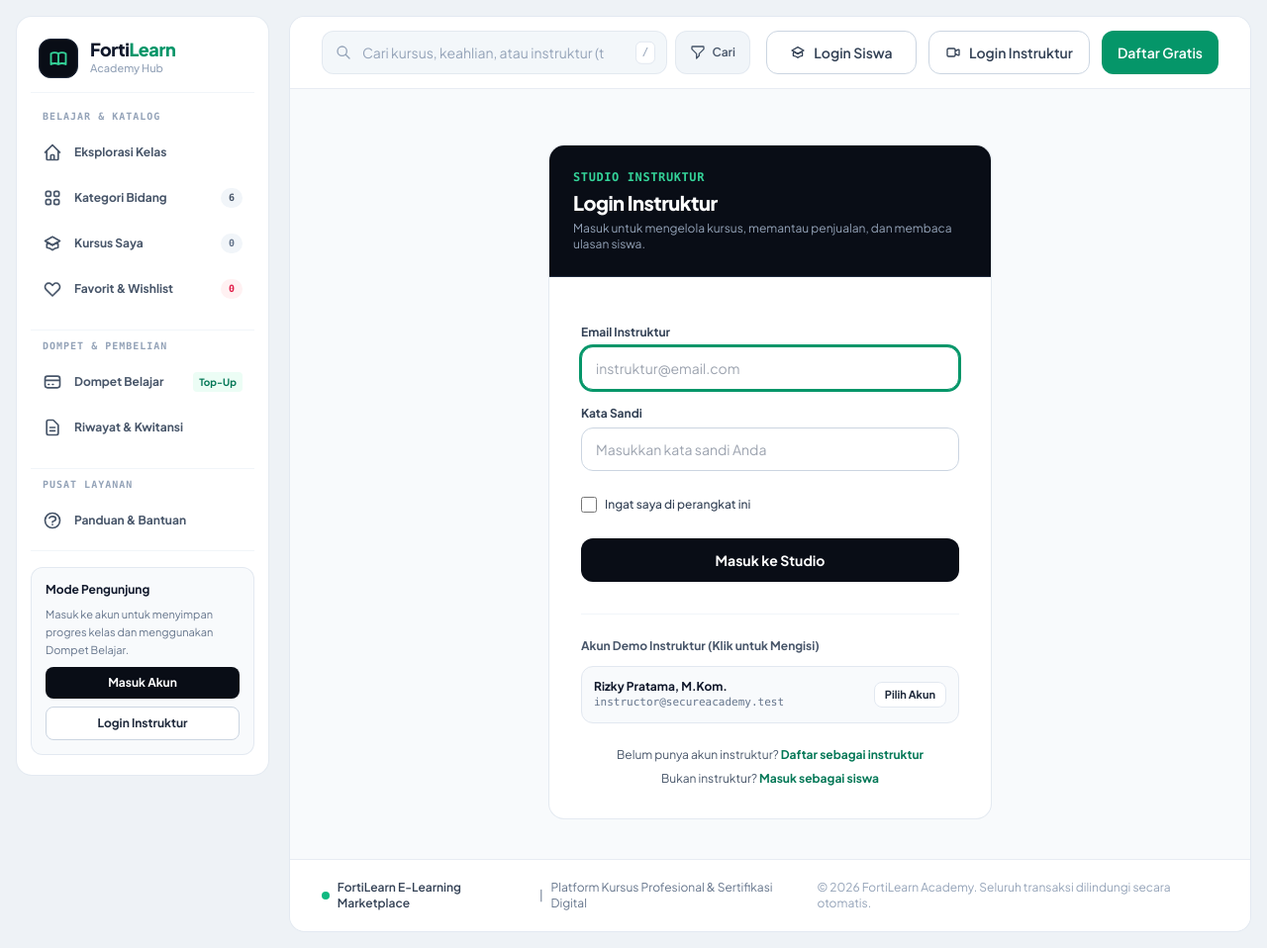
After one commit to Hyphen-14/FortiLearn, a Laravel app: page /instructor/login in a window 1280 px wide. The commit adds this page. Shown: the whole page at 99% size. Run offline with Laravel 12, Linux system fonts and the light colour scheme; some libraries are stand-ins or nearby versions.

Commit message:
feat(auth): separate instructor login portal and instructor registration
- Add /instructor/login (instructor-only) and /register/instructor pages
- Student /login now redirects instructor accounts to the instructor portal
- Role assigned server-side; role/balance/is_active from client are ignored
- Generic error for non-instructor credentials (no role enumeration)
- Balanced Login Siswa / Login Instruktur buttons with icons in the header
- Add RegistrationRoleTest and InstructorLoginPortalTest

Co-Authored-By: Claude Sonnet 5.5 <noreply@anthropic.com>

```diff
--- a/app/Http/Controllers/Auth/AuthController.php
+++ b/app/Http/Controllers/Auth/AuthController.php
@@ -14,7 +14,7 @@ use Illuminate\View\View;
 class AuthController extends Controller
 {
     /**
-     * Show login form.
+     * Show login form (students / general users).
      */
     public function showLogin(): View
     {
@@ -22,68 +22,142 @@ class AuthController extends Controller
     }
 
     /**
-     * Authenticate user with rate limiting and session fixation prevention.
+     * Show the dedicated instructor login form.
+     */
+    public function showInstructorLogin(): View
+    {
+        return view('auth.instructor-login');
+    }
+
+    /**
+     * Student / general login. Instructor accounts must use the instructor portal.
      */
     public function login(Request $request): RedirectResponse
+    {
+        return $this->authenticate($request, 'student');
+    }
+
+    /**
+     * Instructor-only login. Non-instructor credentials get the same generic error as a wrong password
+     * (no role enumeration).
+     */
+    public function loginInstructor(Request $request): RedirectResponse
+    {
+        return $this->authenticate($request, 'instructor');
+    }
+
+    /**
+     * Shared authentication flow with session fixation prevention.
+     * $portal is chosen by the route (server side), never by the client.
+     */
+    private function authenticate(Request $request, string $portal): RedirectResponse
     {
         $credentials = $request->validate([
             'email' => ['required', 'string', 'email'],
             'password' => ['required', 'string'],
         ]);
 
-        $remember = $request->boolean('remember');
+        $failed = back()->withErrors([
+            'email' => 'Kombinasi email atau password tidak sesuai.',
+        ])->onlyInput('email');
 
-        if (Auth::attempt($credentials, $remember)) {
-            // Anti-Session Fixation: Always regenerate session ID upon privilege change/login
-            $request->session()->regenerate();
+        if (! Auth::attempt($credentials, $request->boolean('remember'))) {
+            return $failed;
+        }
 
-            if (! Auth::user()->is_active) {
+        $user = Auth::user();
+
+        $reject = function (string $message) use ($request) {
             Auth::logout();
             $request->session()->invalidate();
             $request->session()->regenerateToken();
-                return back()->withErrors(['email' => 'Akun dinonaktifkan oleh administrator.']);
+
+            return back()->withErrors(['email' => $message])->onlyInput('email');
+        };
+
+        if ($portal === 'instructor' && ! $user->isInstructor()) {
+            return $reject('Kombinasi email atau password tidak sesuai.');
         }
 
-            // Role-aware landing: instructors start in their own workspace.
-            $home = Auth::user()->isInstructor() ? route('instructor.dashboard') : route('catalog.index');
+        if ($portal === 'student' && $user->isInstructor()) {
+            return $reject('Akun instruktur masuk melalui halaman Login Instruktur.');
+        }
+
+        if (! $user->is_active) {
+            return $reject('Akun dinonaktifkan oleh administrator.');
+        }
+
+        // Anti-Session Fixation: always regenerate session ID upon login
+        $request->session()->regenerate();
+
+        $home = $user->isInstructor() ? route('instructor.dashboard') : route('catalog.index');
 
         return redirect()->intended($home)
-                ->with('success', 'Selamat datang kembali, ' . Auth::user()->name . '!');
-        }
-
-        return back()->withErrors([
-            'email' => 'Kombinasi email atau password tidak sesuai.',
-        ])->onlyInput('email');
+            ->with('success', 'Selamat datang kembali, ' . $user->name . '!');
     }
 
     /**
-     * Show registration form.
+     * Show student registration form.
      */
     public function showRegister(): View
     {
-        return view('auth.register');
+        return view('auth.register', ['accountType' => 'student']);
     }
 
     /**
-     * Register new student account with strict mass assignment protection.
+     * Show instructor registration form.
+     */
+    public function showRegisterInstructor(): View
+    {
+        return view('auth.register', ['accountType' => 'instructor']);
+    }
+
+    /**
+     * Register a new student account.
      */
     public function register(Request $request): RedirectResponse
     {
+        return $this->createAccount($request, 'student');
+    }
+
+    /**
+     * Register a new instructor account (separate endpoint; role is decided here, never by the client).
+     */
+    public function registerInstructor(Request $request): RedirectResponse
+    {
+        return $this->createAccount($request, 'instructor');
+    }
+
+    /**
+     * Shared registration flow. $role is a server-side constant chosen by the route:
+     * 'role' / 'balance' / 'is_active' in the request body are ignored (anti mass-assignment & privilege escalation).
+     * Only 'student' and 'instructor' can ever be self-registered; admin accounts are never created here.
+     */
+    private function createAccount(Request $request, string $role): RedirectResponse
+    {
+        abort_unless(in_array($role, ['student', 'instructor'], true), 403);
+
         $validated = $request->validate([
             'name' => ['required', 'string', 'max:255'],
             'email' => ['required', 'string', 'email', 'max:255', 'unique:users,email'],
             'password' => ['required', 'confirmed', Password::min(8)],
         ]);
 
-        // Security: role and balance are NEVER accepted from client request
         $user = User::create([
             'name' => $validated['name'],
             'email' => $validated['email'],
             'password' => Hash::make($validated['password']),
         ]);
+        $user->role = $role; // not mass-assignable by design
+        $user->save();
 
         Auth::login($user);
         $request->session()->regenerate();
+
+        if ($role === 'instructor') {
+            return redirect()->route('instructor.dashboard')
+                ->with('success', 'Akun instruktur berhasil dibuat! Mulai dengan membuat kursus pertama Anda.');
+        }
 
         return redirect()->route('catalog.index')
             ->with('success', 'Pendaftaran akun berhasil! Selamat datang di FortiLearn.');
--- /dev/null
+++ b/resources/views/auth/instructor-login.blade.php
@@ -0,0 +1,92 @@
+@extends('layouts.app')
+
+@section('title', 'Login Instruktur')
+
+@section('content')
+<div class="max-w-md mx-auto my-4">
+    <div class="bg-white rounded-2xl border border-slate-200/90 overflow-hidden shadow-2xs">
+        <div class="p-6 bg-[#090D16] text-white border-b border-slate-800">
+            <span class="text-xs font-mono font-bold uppercase tracking-wider text-emerald-400 block mb-1">
+                Studio Instruktur
+            </span>
+            <h1 class="text-xl font-extrabold text-white tracking-tight">Login Instruktur</h1>
+            <p class="text-slate-400 text-xs mt-1">
+                Masuk untuk mengelola kursus, memantau penjualan, dan membaca ulasan siswa.
+            </p>
+        </div>
+
+        <div class="p-6 md:p-8">
+            <form id="instructor-login-form" action="{{ route('instructor.login') }}" method="POST" class="space-y-4">
+                @csrf
+
+                <div>
+                    <label for="email" class="block text-xs font-bold text-slate-700 mb-1.5">Email Instruktur</label>
+                    <input type="email" name="email" id="email" inputmode="email" autocomplete="username" required autofocus
+                           value="{{ old('email') }}" placeholder="instruktur@email.com"
+                           class="w-full min-h-[44px] px-3.5 py-2.5 rounded-xl border border-slate-300 bg-white text-slate-900 focus-visible:outline-none focus-visible:ring-2 focus-visible:ring-emerald-600 focus-visible:border-emerald-600 transition text-sm">
+                </div>
+
+                <div>
+                    <label for="password" class="block text-xs font-bold text-slate-700 mb-1.5">Kata Sandi</label>
+                    <input type="password" name="password" id="password" autocomplete="current-password" required
+                           placeholder="Masukkan kata sandi Anda"
+                           class="w-full min-h-[44px] px-3.5 py-2.5 rounded-xl border border-slate-300 bg-white text-slate-900 focus-visible:outline-none focus-visible:ring-2 focus-visible:ring-emerald-600 focus-visible:border-emerald-600 transition text-sm">
+                </div>
+
+                <label class="inline-flex items-center gap-2 text-xs text-slate-700 font-medium min-h-[36px]">
+                    <input type="checkbox" name="remember" class="w-4 h-4 rounded border-slate-300 text-emerald-600 focus:ring-emerald-600">
+                    <span>Ingat saya di perangkat ini</span>
+                </label>
+
+                <button type="submit"
+                        class="w-full min-h-[44px] py-2.5 px-4 bg-[#090D16] hover:bg-slate-800 active:bg-slate-900 text-white font-bold rounded-xl transition text-sm shadow-xs focus-visible:outline-none focus-visible:ring-2 focus-visible:ring-emerald-600 focus-visible:ring-offset-2">
+                    Masuk ke Studio
+                </button>
+            </form>
+
+            <!-- Quick Demo Account -->
+            <div class="mt-8 pt-6 border-t border-slate-100">
+                <h2 class="text-xs font-bold text-slate-600 mb-3">Akun Demo Instruktur (Klik untuk Mengisi)</h2>
+                <button type="button"
+                        data-fill-email="instructor@secureacademy.test"
+                        data-fill-password="PasswordInstruktur123!"
+                        class="w-full min-h-[48px] p-3 rounded-xl bg-slate-50 hover:bg-emerald-50/60 border border-slate-200 hover:border-emerald-500 text-left flex justify-between items-center gap-2 transition text-xs focus-visible:outline-none focus-visible:ring-2 focus-visible:ring-emerald-600">
+                    <div>
+                        <div class="font-bold text-slate-900">Rizky Pratama, M.Kom.</div>
+                        <div class="font-mono text-slate-500 text-[11px]">instructor@secureacademy.test</div>
+                    </div>
+                    <span class="px-2.5 py-1 bg-white rounded-lg border border-slate-200 text-slate-800 text-[11px] font-bold shrink-0">Pilih Akun</span>
+                </button>
+            </div>
+
+            <div class="mt-6 space-y-2 text-center text-xs text-slate-600">
+                <div>
+                    Belum punya akun instruktur?
+                    <a href="{{ route('register.instructor') }}" class="font-bold text-emerald-700 hover:underline focus-visible:outline-none focus-visible:ring-2 focus-visible:ring-emerald-600 rounded">Daftar sebagai instruktur</a>
+                </div>
+                <div>
+                    Bukan instruktur?
+                    <a href="{{ route('login') }}" class="font-bold text-emerald-700 hover:underline focus-visible:outline-none focus-visible:ring-2 focus-visible:ring-emerald-600 rounded">Masuk sebagai siswa</a>
+                </div>
+            </div>
+        </div>
+    </div>
+</div>
+
+<script>
+    (function () {
+        'use strict';
+        const emailInput = document.getElementById('email');
+        const passwordInput = document.getElementById('password');
+        document.querySelectorAll('[data-fill-email]').forEach((btn) => {
+            btn.addEventListener('click', () => {
+                if (emailInput && passwordInput) {
+                    emailInput.value = btn.getAttribute('data-fill-email') || '';
+                    passwordInput.value = btn.getAttribute('data-fill-password') || '';
+                    emailInput.focus();
+                }
+            });
+        });
+    })();
+</script>
+@endsection
--- a/resources/views/layouts/app.blade.php
+++ b/resources/views/layouts/app.blade.php
@@ -355,6 +355,10 @@
                            class="w-full py-2 px-3 rounded-lg bg-[#090D16] hover:bg-emerald-600 text-white text-xs font-bold inline-flex items-center justify-center transition">
                             Masuk Akun
                         </a>
+                        <a href="{{ route('instructor.login') }}"
+                           class="w-full py-2 px-3 rounded-lg bg-white hover:bg-slate-100 border border-slate-300 text-slate-800 text-xs font-bold inline-flex items-center justify-center transition">
+                            Login Instruktur
+                        </a>
                     </div>
 
                     <a href="{{ route('login') }}"
@@ -440,8 +444,23 @@
                             </div>
                         @else
                             <a href="{{ route('login') }}"
-                               class="min-h-[44px] inline-flex items-center px-4 py-2 text-xs sm:text-sm font-semibold text-slate-700 hover:text-slate-900 rounded-xl hover:bg-slate-100 transition">
-                                Masuk
+                               class="min-h-[44px] min-w-[44px] sm:min-w-[9.5rem] inline-flex items-center justify-center gap-2 px-3 sm:px-4 py-2 text-xs sm:text-sm font-semibold text-slate-700 hover:text-white bg-white hover:bg-[#090D16] border border-slate-300 hover:border-[#090D16] rounded-xl transition focus-visible:outline-none focus-visible:ring-2 focus-visible:ring-emerald-600"
+                               title="Masuk sebagai Siswa">
+                                <svg class="w-4 h-4 shrink-0" fill="none" stroke="currentColor" viewBox="0 0 24 24" aria-hidden="true">
+                                    <path stroke-linecap="round" stroke-linejoin="round" stroke-width="2" d="M12 14l9-5-9-5-9 5 9 5z"/>
+                                    <path stroke-linecap="round" stroke-linejoin="round" stroke-width="2" d="M12 14l6.16-3.422a12.083 12.083 0 01.665 6.479A11.952 11.952 0 0012 20.055a11.952 11.952 0 00-6.824-2.998 12.078 12.078 0 01.665-6.479L12 14z"/>
+                                </svg>
+                                <span class="hidden sm:inline">Login Siswa</span>
+                                <span class="sm:hidden">Siswa</span>
+                            </a>
+                            <a href="{{ route('instructor.login') }}"
+                               class="min-h-[44px] min-w-[44px] sm:min-w-[9.5rem] inline-flex items-center justify-center gap-2 px-3 sm:px-4 py-2 text-xs sm:text-sm font-semibold text-slate-700 hover:text-white bg-white hover:bg-[#090D16] border border-slate-300 hover:border-[#090D16] rounded-xl transition focus-visible:outline-none focus-visible:ring-2 focus-visible:ring-emerald-600"
+                               title="Masuk sebagai Instruktur">
+                                <svg class="w-4 h-4 shrink-0" fill="none" stroke="currentColor" viewBox="0 0 24 24" aria-hidden="true">
+                                    <path stroke-linecap="round" stroke-linejoin="round" stroke-width="2" d="M15 10l4.553-2.276A1 1 0 0121 8.618v6.764a1 1 0 01-1.447.894L15 14M5 18h8a2 2 0 002-2V8a2 2 0 00-2-2H5a2 2 0 00-2 2v8a2 2 0 002 2z"/>
+                                </svg>
+                                <span class="hidden sm:inline">Login Instruktur</span>
+                                <span class="sm:hidden">Instruktur</span>
                             </a>
                             <a href="{{ route('register') }}"
                                class="min-h-[44px] inline-flex items-center px-4 py-2 text-xs sm:text-sm font-semibold text-white bg-emerald-600 hover:bg-emerald-500 rounded-xl transition shadow-2xs">
--- a/routes/web.php
+++ b/routes/web.php
@@ -52,8 +52,16 @@ Route::middleware('guest')->group(function () {
     Route::get('/login', [AuthController::class, 'showLogin'])->name('login');
     Route::post('/login', [AuthController::class, 'login'])->middleware('throttle:6,1');
 
+    // Dedicated instructor portal (separate from the student login)
+    Route::get('/instructor/login', [AuthController::class, 'showInstructorLogin'])->name('instructor.login');
+    Route::post('/instructor/login', [AuthController::class, 'loginInstructor'])->middleware('throttle:6,1');
+
     Route::get('/register', [AuthController::class, 'showRegister'])->name('register');
     Route::post('/register', [AuthController::class, 'register']);
+
+    // Separate registration entry point for instructors (role assigned server-side)
+    Route::get('/register/instructor', [AuthController::class, 'showRegisterInstructor'])->name('register.instructor');
+    Route::post('/register/instructor', [AuthController::class, 'registerInstructor'])->middleware('throttle:6,1');
 });
 
 Route::post('/logout', [AuthController::class, 'logout'])->name('logout')->middleware('auth');
```
Also changed, not shown: resources/views/auth/login.blade.php (+7 -0 lines), resources/views/auth/register.blade.php (+28 -6 lines), tests/Feature/InstructorDashboardTest.php (+1 -1 lines), tests/Feature/InstructorLoginPortalTest.php (added, +119 -0 lines), tests/Feature/RegistrationRoleTest.php (added, +80 -0 lines). Lines whose indentation alone changed are shown as unchanged.
